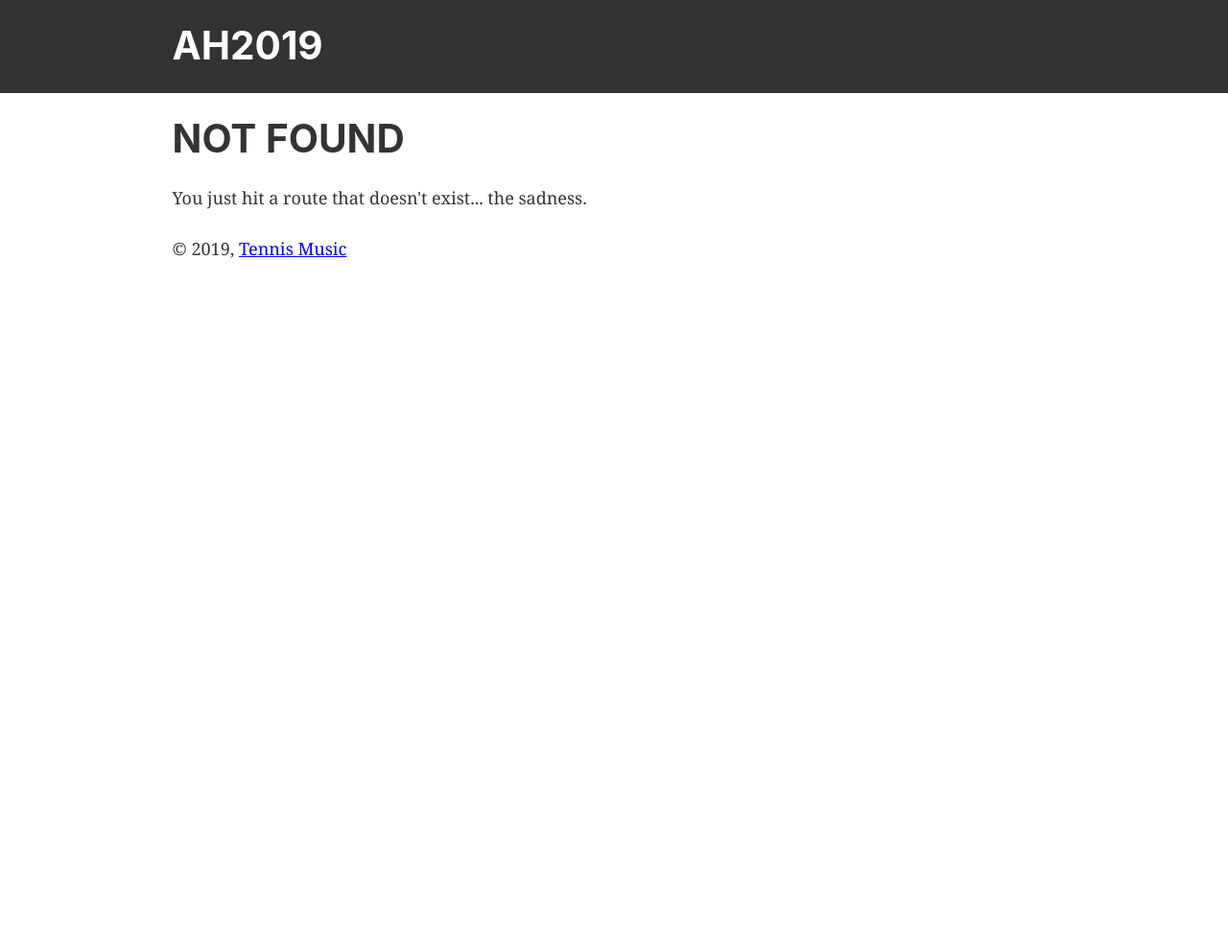
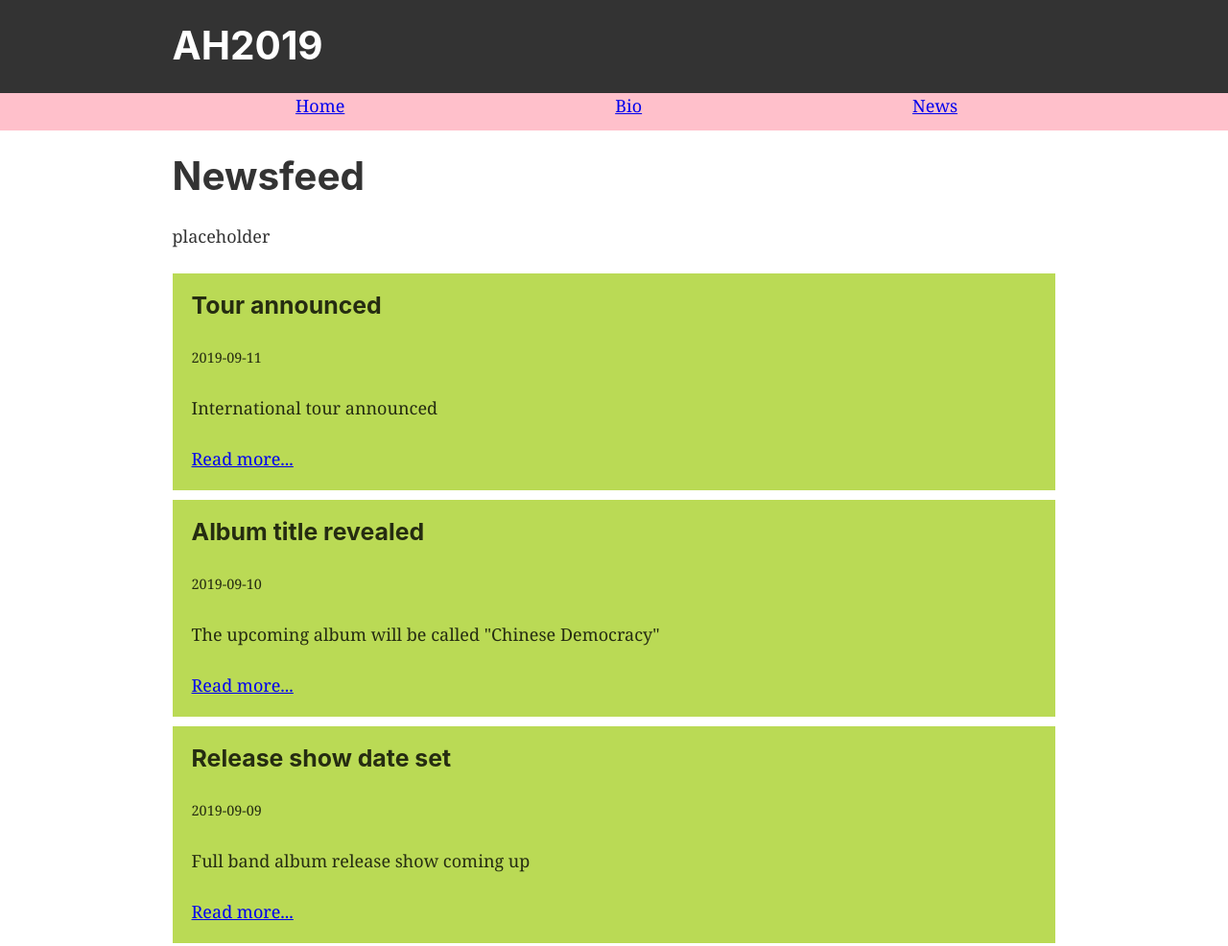
Before and after one commit to adamheldring/AH2019, a Gatsby site in the folder code/: page /news in a window 1280 px wide. Before the commit this address had no page. Shown: the top 986 px of the page at 96% size. Before the commit the page ends 800 px from the top, so only its background shows below. Built offline with nearby package versions, Linux system fonts and the light colour scheme; Gatsby itself is replaced by a stand-in of ours.

Commit message:
create blog style newsfeed and placeholder menu

```diff
--- a/code/gatsby-config.js
+++ b/code/gatsby-config.js
@@ -5,12 +5,21 @@ module.exports = {
     author: `A-Game`,
   },
   plugins: [
+    `gatsby-plugin-catch-links`,
+    `gatsby-transformer-remark`,
     `gatsby-plugin-react-helmet`,
     {
       resolve: `gatsby-source-filesystem`,
       options: {
         name: `images`,
         path: `${__dirname}/src/images`,
+      },
+    },
+    {
+      resolve: `gatsby-source-filesystem`,
+      options: {
+        name: `news`,
+        path: `${__dirname}/src/pages/news`,
       },
     },
     `gatsby-transformer-sharp`,
--- a/code/package.json
+++ b/code/package.json
@@ -7,11 +7,13 @@
   "dependencies": {
     "gatsby": "^2.15.9",
     "gatsby-image": "^2.2.17",
+    "gatsby-plugin-catch-links": "^2.1.8",
     "gatsby-plugin-manifest": "^2.2.14",
     "gatsby-plugin-offline": "^2.2.10",
     "gatsby-plugin-react-helmet": "^3.1.6",
     "gatsby-plugin-sharp": "^2.2.20",
     "gatsby-source-filesystem": "^2.1.21",
+    "gatsby-transformer-remark": "^2.6.21",
     "gatsby-transformer-sharp": "^2.2.13",
     "prop-types": "^15.7.2",
     "react": "^16.9.0",
--- a/code/src/components/header.js
+++ b/code/src/components/header.js
@@ -6,7 +6,7 @@ const Header = ({ siteTitle }) => (
   <header
     style={{
       background: `#333`,
-      marginBottom: `1.45rem`,
+      marginBottom: `0`,
     }}
   >
     <div
--- a/code/src/components/layout.js
+++ b/code/src/components/layout.js
@@ -10,6 +10,7 @@ import PropTypes from "prop-types"
 import { useStaticQuery, graphql } from "gatsby"
 
 import Header from "./header"
+import Menu from "./menu"
 import "./layout.css"
 
 const Layout = ({ children }) => {
@@ -26,6 +27,7 @@ const Layout = ({ children }) => {
   return (
     <>
       <Header siteTitle={data.site.siteMetadata.title} />
+      <Menu />
       <div
         style={{
           margin: `0 auto`,
--- /dev/null
+++ b/code/src/components/menu.jsx
@@ -0,0 +1,16 @@
+import React from "react"
+import { Link } from "gatsby"
+
+const Menu = () => {
+  return(
+    <nav style={{ backgroundColor: "pink"}}>
+      <ul style={{ listStyle: "none", display: "flex", justifyContent: "space-evenly" }}>
+        <li><Link to="/">Home</Link></li>
+        <li><Link to="/bio">Bio</Link></li>
+        <li><Link to="/news">News</Link></li>
+      </ul>
+    </nav>
+  )
+}
+
+export default Menu
--- a/code/src/pages/bio.js
+++ b/code/src/pages/bio.js
@@ -15,7 +15,6 @@ const SecondPage = () => (
       <h5>(Gatsby image query example)</h5>
       <Image />
     </div>
-    <Link to="/">{`<--`} Back </Link>
   </Layout>
 )
 
--- a/code/src/pages/index.js
+++ b/code/src/pages/index.js
@@ -1,6 +1,4 @@
 import React from "react"
-import { Link } from "gatsby"
-
 import Layout from "../components/layout"
 import SEO from "../components/seo"
 
@@ -12,7 +10,6 @@ const IndexPage = () => (
     <div style={{ maxWidth: `300px`, marginBottom: `1.45rem` }}>
       <img src="http://placekitten.com/200/300"/>
     </div>
-    <Link to="/bio">bio</Link>
   </Layout>
 )
 
--- /dev/null
+++ b/code/src/pages/news.js
@@ -0,0 +1,48 @@
+import React from "react"
+import { Link, graphql } from "gatsby"
+import Layout from "../components/layout"
+import SEO from "../components/seo"
+
+const News = ({data}) => {
+  console.log(data)
+  return(
+    <Layout>
+      <SEO title="News" />
+      <div>
+        <h1>Newsfeed</h1>
+        <p>placeholder</p>
+        {data.allMarkdownRemark.edges.map(item => {
+          const { title, date, path } = item.node.frontmatter
+          return (
+            <div key={item.node.id} style={{ background: "#BADA55", padding: "20px", marginBottom: "10px"}}>
+              <h3>{title}</h3>
+              <p><small>{date}</small></p>
+              <p>{item.node.excerpt}</p>
+              <Link to={path}>Read more...</Link>
+            </div>
+          )
+        })}
+      </div>
+    </Layout>
+  )
+}
+
+export const pageQuery = graphql`
+  query NewsIndexQuery {
+    allMarkdownRemark(sort: {fields: [frontmatter___date], order: DESC},) {
+      edges {
+        node {
+          id
+          frontmatter {
+            title
+            path
+            date
+          }
+          excerpt
+        }
+      }
+    }
+  }
+`
+
+export default News
--- /dev/null
+++ b/code/src/pages/news/2019-09-09-release-show/index.md
@@ -0,0 +1,7 @@
+---
+path: "/release-show"
+date: "2019-09-09"
+title: "Release show date set"
+---
+
+Full band album release show ***coming up***
--- /dev/null
+++ b/code/src/pages/news/2019-09-10-allbum-title/index.md
@@ -0,0 +1,7 @@
+---
+path: "/album-title"
+date: "2019-09-10"
+title: "Album title revealed"
+---
+
+The upcoming album will be called "Chinese Democracy"
--- /dev/null
+++ b/code/src/pages/news/2019-09-11-tour-announced/index.md
@@ -0,0 +1,7 @@
+---
+path: "/tour"
+date: "2019-09-11"
+title: "Tour announced"
+---
+
+International tour announced
```
Also changed, not shown: code/gatsby-node.js (+36 -6 lines), code/src/templates/newsSinglePage.js (added, +34 -0 lines), code/gatsby-browser.js (line endings or trailing spaces), 1 other file.
